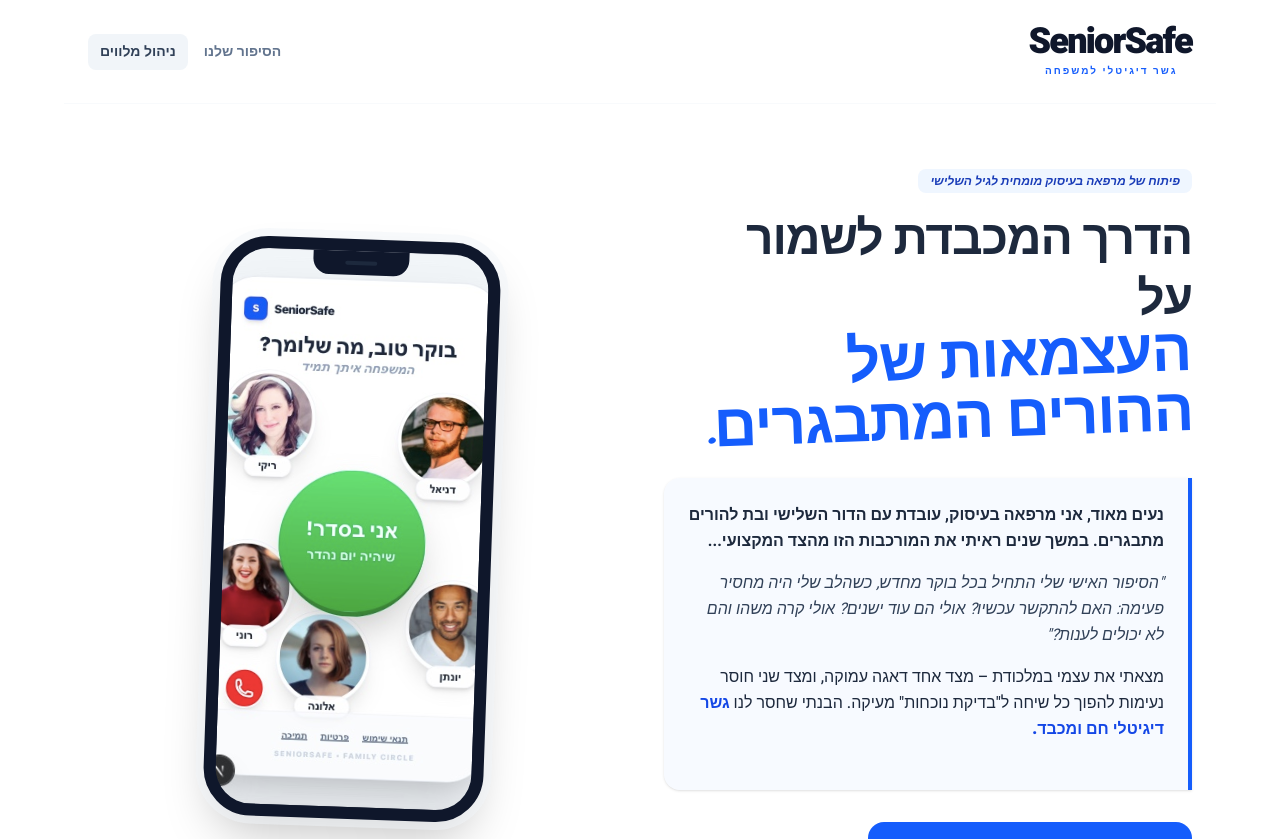
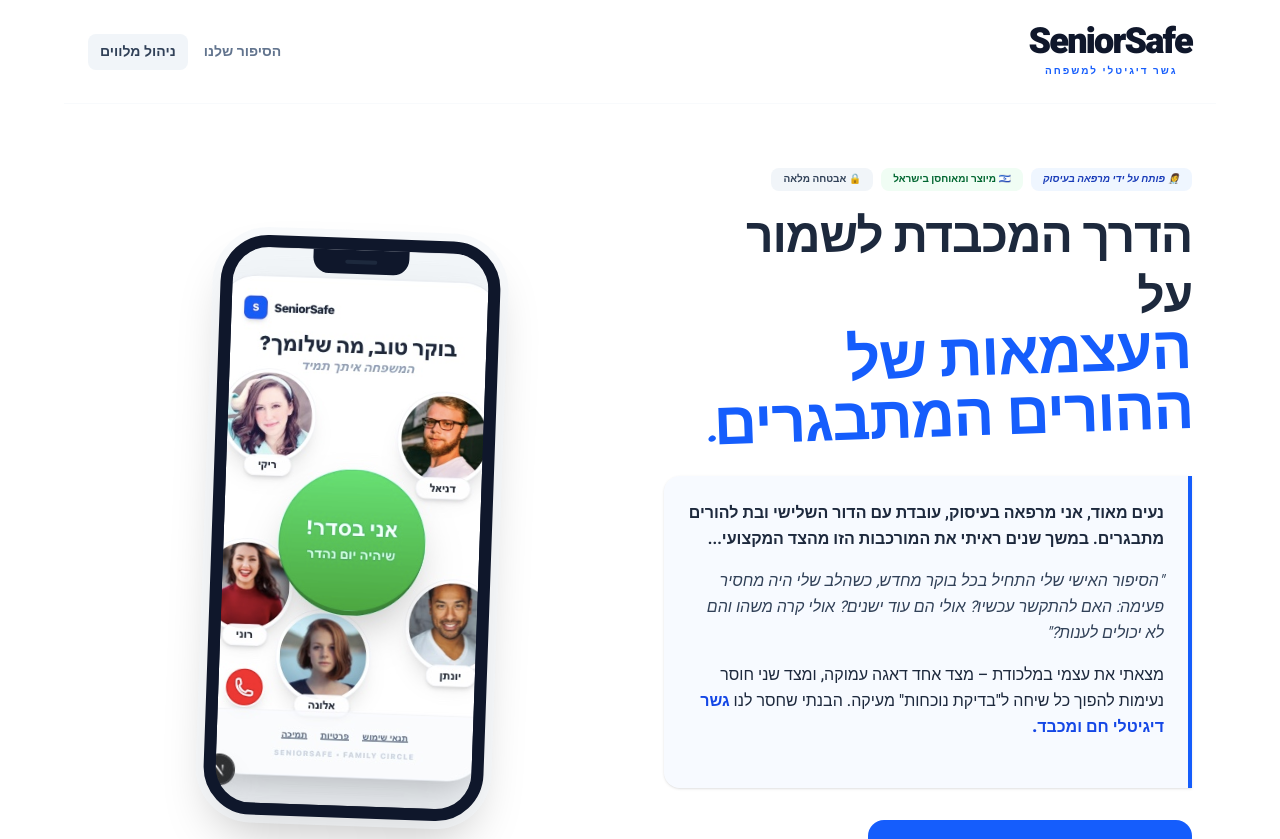
Before and after one commit to barnoi/senior-checkin, a Next.js app: page / in a window 1280 px wide. Shown: the top 839 px of the page. Built offline with nearby package versions, Linux system fonts and the light colour scheme; no server answers; the database is empty.

Commit message:
feat: dynamic spots counter + social proof badges

```diff
--- a/app/landing/page.tsx
+++ b/app/landing/page.tsx
@@ -15,9 +15,21 @@ export default function LandingPage() {
   const [coupon, setCoupon] = useState('');
   const router = useRouter();
 
-  useEffect(() => {
-    setMounted(true);
-  }, []);
+  const [spotsLeft, setSpotsLeft] = useState<number | null>(null);
+
+useEffect(() => {
+  setMounted(true);
+}, []);
+
+useEffect(() => {
+  const fetchSpots = async () => {
+    const { count } = await supabase
+      .from('customers')
+      .select('*', { count: 'exact', head: true });
+    setSpotsLeft(Math.max(0, 50 - (count || 0)));
+  };
+  fetchSpots();
+}, []);
 
   const testimonials = [
     { name: "מיכל כהן", role: "בת לניצול שואה", text: "זה שינה לנו את הבוקר. במקום להתקשר בלחץ, אני מקבלת הודעה כשהיא שותה את הקפה." },
@@ -98,9 +110,17 @@ export default function LandingPage() {
 
         {/* Text Section */}
         <div className="order-2 md:order-1 text-center md:text-right">
-          <span className="bg-blue-50 text-blue-800 px-3 py-1 rounded-lg text-[10px] md:text-xs font-bold mb-4 inline-block italic">
-            פיתוח של מרפאה בעיסוק מומחית לגיל השלישי
-          </span>
+          <div className="flex flex-wrap gap-2 justify-center md:justify-start mb-4">
+  <span className="bg-blue-50 text-blue-800 px-3 py-1 rounded-lg text-[10px] font-bold italic">
+    👩‍⚕️ פותח על ידי מרפאה בעיסוק
+  </span>
+  <span className="bg-green-50 text-green-800 px-3 py-1 rounded-lg text-[10px] font-bold">
+    🇮🇱 מיוצר ומאוחסן בישראל
+  </span>
+  <span className="bg-slate-100 text-slate-700 px-3 py-1 rounded-lg text-[10px] font-bold">
+    🔒 אבטחה מלאה
+  </span>
+</div>
           <h1 className="text-3xl md:text-5xl font-black mb-6 leading-tight text-slate-800 tracking-tight">
             הדרך המכבדת לשמור <br/>
             על <span className={`text-blue-600 ${caveat.className} text-4xl md:text-6xl inline-block`} style={{ transform: 'rotate(-2deg)' }}>העצמאות של ההורים המתבגרים.</span>
@@ -226,7 +246,9 @@ export default function LandingPage() {
       {/* תשלום */}
       <section id="offer" className="py-16 px-6 text-center">
         <div className="max-w-3xl mx-auto bg-slate-900 rounded-[2.5rem] md:rounded-[3.5rem] p-8 md:p-12 text-white relative overflow-hidden shadow-2xl border-b-12 border-blue-600">
-          <div className="bg-blue-600 text-white px-4 py-1 rounded-full font-black absolute top-2 left-1/2 transform -translate-x-1/2 text-[10px] uppercase tracking-widest italic">נשארו 50 מקומות למייסדים</div>
+          <div className="bg-blue-600 text-white px-4 py-1 rounded-full font-black absolute top-2 left-1/2 transform -translate-x-1/2 text-[10px] uppercase tracking-widest italic">
+  {spotsLeft === null ? 'טוען...' : `נשארו ${spotsLeft} מקומות למייסדים`}
+</div>
 
           <div className="mt-6">
             <h3 className="text-3xl md:text-4xl font-black mb-4 tracking-tighter">חבילת SeniorSafe Family</h3>
```
